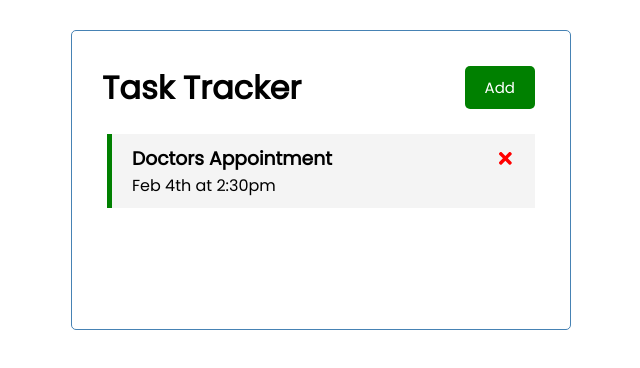
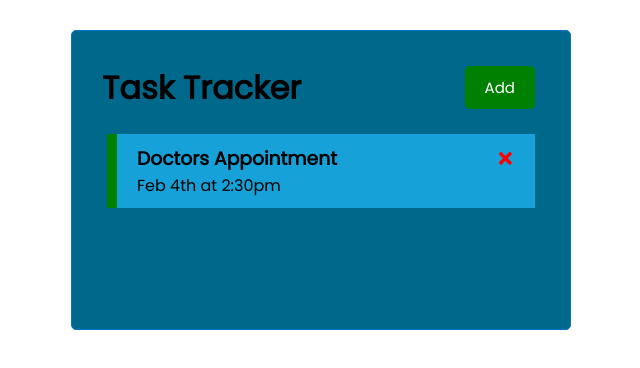
Before and after one commit to Mavo-1/React-task-tracker, a React (Create React App) app: page / in a window 1280 px wide. Shown: the top 368 px of the page, without its empty margins (319-959 px from the left). Built offline with nearby package versions, Linux system fonts and the light colour scheme.

Commit message:
CSS UPDATE

```diff
--- a/src/index.css
+++ b/src/index.css
@@ -15,9 +15,10 @@ body {
   margin: 30px auto;
   overflow: auto;
   min-height: 300px;
-  border: 1px solid steelblue;
+  border: 1px solid rgb(5, 115, 206);
   padding: 30px;
   border-radius: 5px;
+  background-color: #00688B;
 }
 
 .header {
@@ -62,7 +63,8 @@ body {
 }
 
 .task.reminder {
-  border-left: 5px solid green;
+  border-left: 10px solid green;
+  background-color: #16a1d8;
 }
 
 .task h3 {
```
